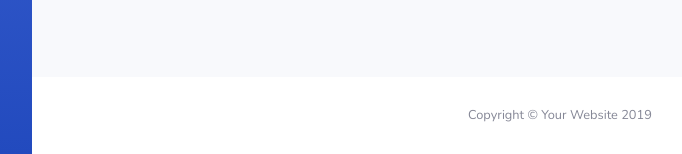
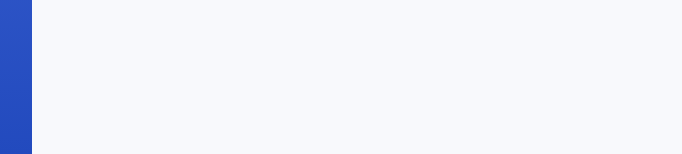
Before and after one commit to casper-hansen/Flask-Stripe-MySQL-Bootstrapped, a Flask app: page /billing in a window 1280 px wide. Shown: the part 646-800 px from the top of the page, without its empty margins (192-874 px from the left). Run offline with Flask 2, Linux system fonts and the light colour scheme; the visitor is signed in with stand-in values (Sample User, id 1); data comes from the database, SQL or seed files in the repository; parts of the project's set-up code (start-up, migrations or seed data) failed here and were passed over; some libraries are stand-ins or nearby versions.

Commit message:
Removed footer from dashboard

```diff
--- a/frontend/templates/base_templates/dashboard_base.html
+++ b/frontend/templates/base_templates/dashboard_base.html
@@ -79,16 +79,6 @@
       </div>
       <!-- End of Main Content -->
 
-      <!-- Footer -->
-      <footer class="sticky-footer bg-white">
-        <div class="container my-auto">
-          <div class="copyright text-center my-auto">
-            <span>Copyright &copy; Your Website 2019</span>
-          </div>
-        </div>
-      </footer>
-      <!-- End of Footer -->
-
     </div>
     <!-- End of Content Wrapper -->
 
```
